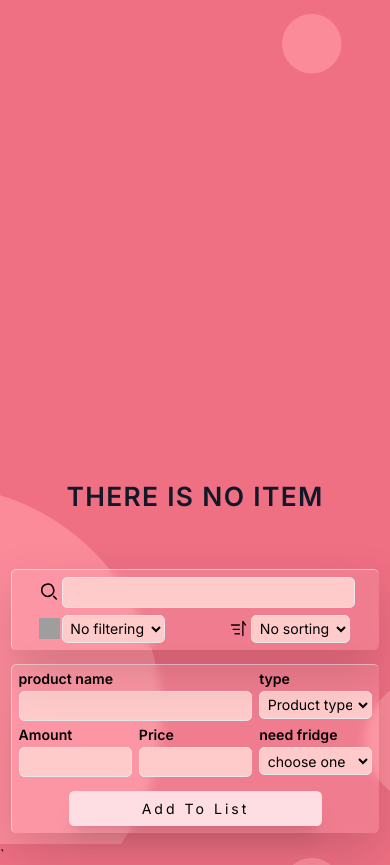
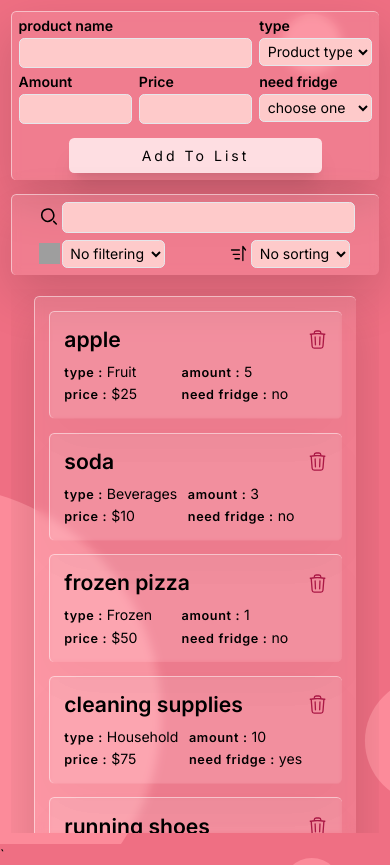
Before and after one commit to mohammadkhakshoor/shoppingList-tracker, a React (Vite) app: page / in a window 390 px wide. Built offline with nearby package versions, Linux system fonts and the light colour scheme; grey boxes are pictures that could not be loaded.

Commit message:
FIX: fix the grid system in mobile view

```diff
--- a/src/App.jsx
+++ b/src/App.jsx
@@ -5,94 +5,94 @@ import FilterProducts from "./components/FilterProducts";
 
 const typesOfProducts = ["Fruit", "Beverages", "Frozen", "Household", "Care"];
 
-// const x = [
-//   {
-//     productName: "apple",
-//     amount: "5",
-//     price: "25",
-//     productType: "Fruit",
-//     needFridge: "no",
-//     id: "1",
-//   },
-//   {
-//     productName: "soda",
-//     amount: "3",
-//     price: "10",
-//     productType: "Beverages",
-//     needFridge: "no",
-//     id: "2",
-//   },
-//   {
-//     productName: "frozen pizza",
-//     amount: "1",
-//     price: "50",
-//     productType: "Frozen",
-//     needFridge: "no",
-//     id: "3",
-//   },
-//   {
-//     productName: "cleaning supplies",
-//     amount: "10",
-//     price: "75",
-//     productType: "Household",
-//     needFridge: "yes",
-//     id: "4",
-//   },
-//   {
-//     productName: "running shoes",
-//     amount: "2",
-//     price: "30",
-//     productType: "Care",
-//     needFridge: "no",
-//     id: "5",
-//   },
-//   {
-//     productName: "action figure",
-//     amount: "4",
-//     price: "15",
-//     productType: "Household",
-//     needFridge: "no",
-//     id: "6",
-//   },
-//   {
-//     productName: "sofa",
-//     amount: "1",
-//     price: "200",
-//     productType: "Household",
-//     needFridge: "no",
-//     id: "7",
-//   },
-//   {
-//     productName: "hammer",
-//     amount: "7",
-//     price: "45",
-//     productType: "Household",
-//     needFridge: "no",
-//     id: "8",
-//   },
-//   {
-//     productName: "t-shirt",
-//     amount: "3",
-//     price: "40",
-//     productType: "Care",
-//     needFridge: "no",
-//     id: "9",
-//   },
-//   {
-//     productName: "cookware set",
-//     amount: "2",
-//     price: "35",
-//     productType: "Household",
-//     needFridge: "no",
-//     id: "10",
-//   },
-// ];
+const x = [
+  {
+    productName: "apple",
+    amount: "5",
+    price: "25",
+    productType: "Fruit",
+    needFridge: "no",
+    id: "1",
+  },
+  {
+    productName: "soda",
+    amount: "3",
+    price: "10",
+    productType: "Beverages",
+    needFridge: "no",
+    id: "2",
+  },
+  {
+    productName: "frozen pizza",
+    amount: "1",
+    price: "50",
+    productType: "Frozen",
+    needFridge: "no",
+    id: "3",
+  },
+  {
+    productName: "cleaning supplies",
+    amount: "10",
+    price: "75",
+    productType: "Household",
+    needFridge: "yes",
+    id: "4",
+  },
+  {
+    productName: "running shoes",
+    amount: "2",
+    price: "30",
+    productType: "Care",
+    needFridge: "no",
+    id: "5",
+  },
+  {
+    productName: "action figure",
+    amount: "4",
+    price: "15",
+    productType: "Household",
+    needFridge: "no",
+    id: "6",
+  },
+  {
+    productName: "sofa",
+    amount: "1",
+    price: "200",
+    productType: "Household",
+    needFridge: "no",
+    id: "7",
+  },
+  {
+    productName: "hammer",
+    amount: "7",
+    price: "45",
+    productType: "Household",
+    needFridge: "no",
+    id: "8",
+  },
+  {
+    productName: "t-shirt",
+    amount: "3",
+    price: "40",
+    productType: "Care",
+    needFridge: "no",
+    id: "9",
+  },
+  {
+    productName: "cookware set",
+    amount: "2",
+    price: "35",
+    productType: "Household",
+    needFridge: "no",
+    id: "10",
+  },
+];
 
 export default function App() {
-  // const [items, setItems] = useState(x); ////////////// ** here you can use x as testing values
-  const [items, setItems] = useState(
-    JSON.parse(localStorage.getItem("items")) || []
-  );
+  const [items, setItems] = useState(x); ////////////// ** here you can use x as testing values
+  // const [items, setItems] = useState(
+  //   JSON.parse(localStorage.getItem("items")) || []
+  // );
   const [filterTerm, setFilterTerm] = useState("");
   const [sortBy, setSortBy] = useState("");
   const [filterBy, setFilterBy] = useState("nothing");
@@ -103,7 +103,7 @@ export default function App() {
 
   return (
     <>
-      <div className=" flex flex-col gap-4 lg:p-5  p-3   dvh max-sm:flex-col-reverse ">
+      <div className=" flex flex-col gap-4 lg:p-5  p-3   dvh  ">
         <div className="  ">
           <ProductForm
             items={items}
--- a/src/components/ProductShowCard.jsx
+++ b/src/components/ProductShowCard.jsx
@@ -21,18 +21,19 @@ const ProductShowCard = ({ items, setItems, filterTerm, sortBy, filterBy }) => {
   };
 
   return result.length !== 0 ? (
-    <div className="  grid  grid-cols-4 lg:gap-4 gap-[0.5rem]  max-sm:grid-cols-2 max-lg:grid-cols-3 glassmorphism hexa-back lg:p-4 p-[0.5rem] rounded-md ">
+    <div className="  grid  grid-cols-4 gap-4   max-sm:grid-cols-1 max-lg:grid-cols-2 max-xl:grid-cols-3 glassmorphism hexa-back p-4  rounded-md ">
       {result.map((i) => {
         return (
           <div
             key={i.id}
-            className="    glassmorphismCard rounded-md  p-2 lg:p-4 flex max-sm:gap-1 gap-2 justify-between "
+            className="    glassmorphismCard rounded-md  p-4 lg:p-4 flex max-sm:gap-1 gap-2 justify-between "
           >
             <div className="  flex flex-col gap-2">
               <h2 className="  lg:text-2xl  font-bold text-2xl">
                 {" "}
                 {i.productName}
               </h2>
+              <div className="max-lg:grid max-lg:grid-cols-2 max-lg:gap-x-3 max-lg:gap-y-[1px]">
                 <p>
                   <span className="  text-[0.9rem] font-bold tracking-wider">
                     type :{" "}
@@ -58,6 +59,7 @@ const ProductShowCard = ({ items, setItems, filterTerm, sortBy, filterBy }) => {
                   {i.needFridge}
                 </p>
               </div>
+            </div>
             <button className="   self-start" onClick={() => deleteItem(i.id)}>
               <svg
                 xmlns="http://www.w3.org/2000/svg"
@@ -79,7 +81,7 @@ const ProductShowCard = ({ items, setItems, filterTerm, sortBy, filterBy }) => {
       })}
     </div>
   ) : (
-    <p className="  flex justify-center items-center text-3xl p-10  font-bold text-gray-900 uppercase  font  tracking-wider">
+    <p className="  flex justify-center items-center text-2xl p-10  font-bold text-gray-900 uppercase  font  tracking-wider">
       there is no item
     </p>
   );
--- a/src/components/validationSchema.jsx
+++ b/src/components/validationSchema.jsx
@@ -2,7 +2,7 @@ import * as yup from "yup";
 export const validation = yup.object().shape({
   productName: yup
     .string()
-    .max(13, "⛔ it is too long!")
+    .max(18, "⛔ it is too long!")
     .matches(/^[a-zA-Z\s]+$/, {
       message: "⛔ you need to type only english letters",
     })
```
Lines whose indentation alone changed are shown as unchanged.
